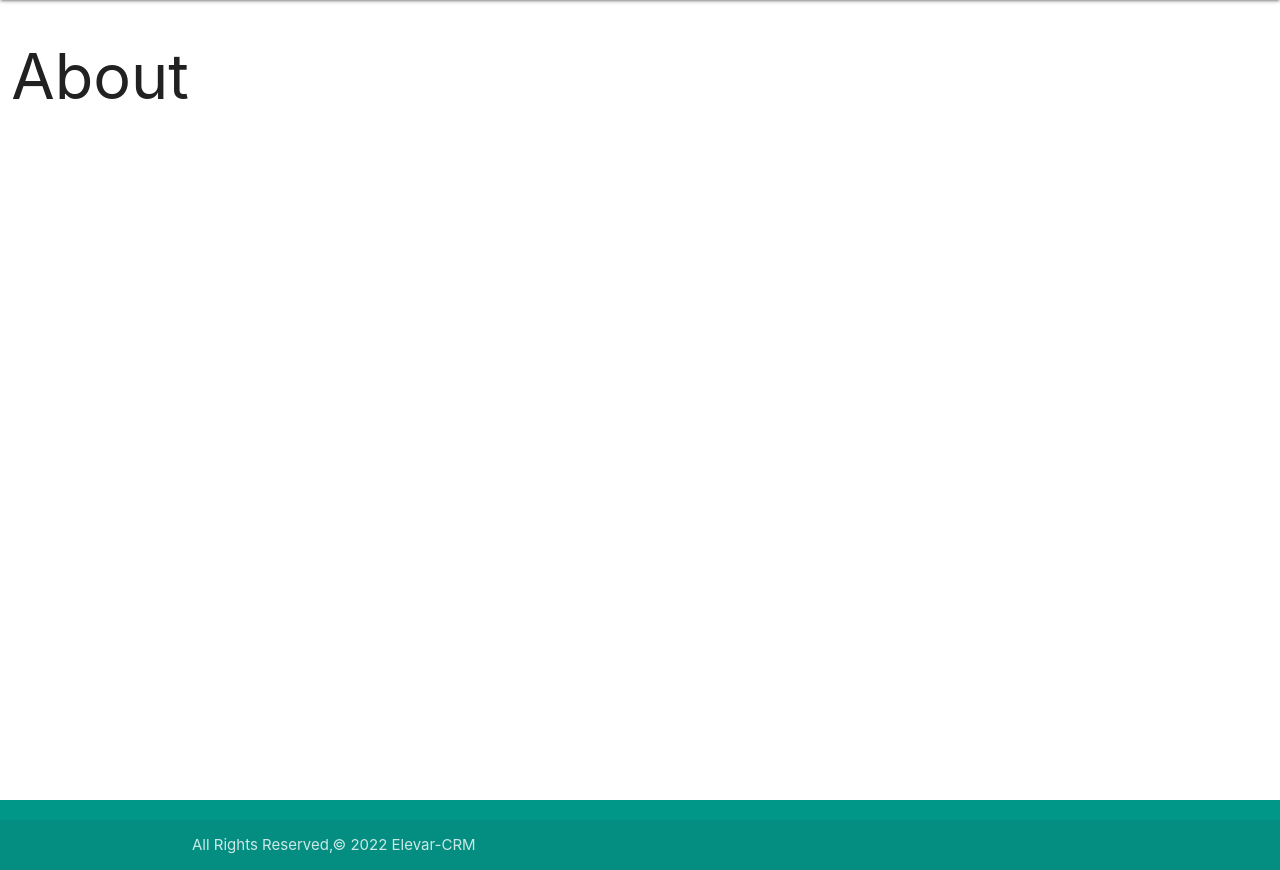
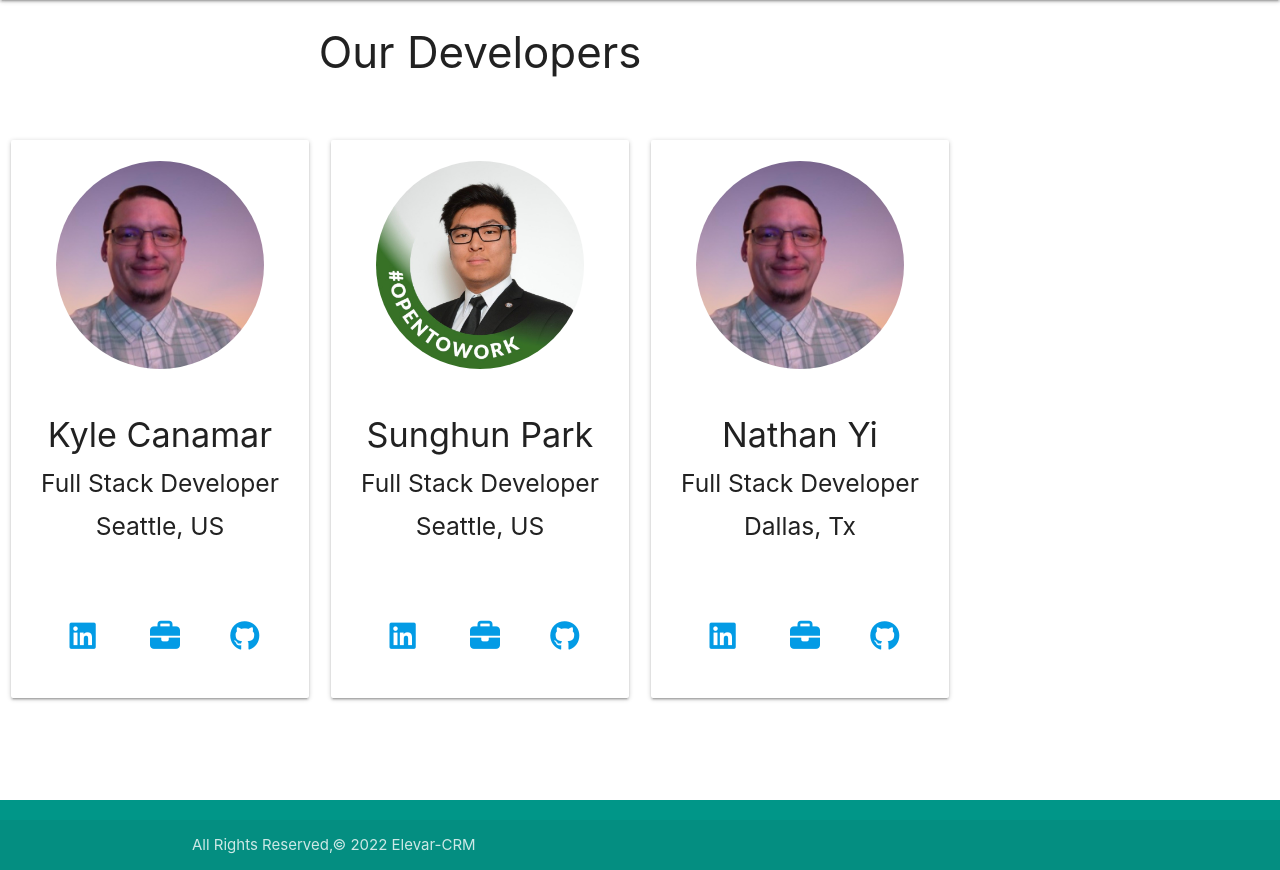
Before and after one commit to SunghunP/Elevar_crm, a Django app: page /about/ in a window 1280 px wide. Shown: the part 64-934 px from the top of the page. Run offline with Django 4.2, Linux system fonts and the light colour scheme; some libraries are stand-ins or nearby versions.

Commit message:
adds about page

```diff
--- a/elevar_crm/settings.py
+++ b/elevar_crm/settings.py
@@ -10,6 +10,8 @@ For the full list of settings and their values, see
 https://docs.djangoproject.com/en/4.0/ref/settings/
 """
 import environ
+
+import elevar_crm
 env = environ.Env()
 environ.Env.read_env()
 from pathlib import Path
@@ -41,6 +43,7 @@ INSTALLED_APPS = [
     'django.contrib.messages',
     'django.contrib.staticfiles',
     'phonenumber_field',
+    'elevar_crm',
 ]
 
 MIDDLEWARE = [
--- a/main_app/static/css/style.css
+++ b/main_app/static/css/style.css
@@ -1,4 +1,5 @@
-html,body {
+html,
+body {
   height: 100vh;
 }
 
@@ -31,10 +32,12 @@ main.row {
 
 .menu-card {
   width: 100%;
-	margin: 20px
+  margin: 20px;
 }
 
-.menu-card, .menu-link, .menu-item {
+.menu-card,
+.menu-link,
+.menu-item {
   border-radius: 15px;
 }
 
@@ -74,12 +77,11 @@ i.fa-solid {
 
 .medium.material-icons {
   margin: 5px 10px;
-
 }
 
 .card {
   overflow: auto;
-	max-height: 300px;
+  max-height: auto;
 }
 
 .products {
@@ -100,3 +102,24 @@ i.fa-solid {
 .contact-detail-item {
   font-size: large;
 }
+
+#headshot {
+  border-radius: 50%;
+  width: 70%;
+  margin-top: 1.4em;
+
+}
+
+.center-image {
+  display: block;
+  margin-left: auto;
+  margin-right: auto;
+}
+
+#about-card {
+	margin-top: 3em;
+}
+
+.about-icon{
+	padding: .6em;
+}
--- a/main_app/templates/about.html
+++ b/main_app/templates/about.html
@@ -1,4 +1,166 @@
-{% extends 'base.html' %}
-{% block content %}
-<h1>About</h1>
-{% endblock %}
+{% extends 'base.html' %} {% block content %} {% load static %}
+<h3 class="center-align">Our Developers</h3>
+{% comment %}
+<div class="row center-align">
+  <div class="col s3 push-s1">
+    <div class="card">
+      <div class="card-image">
+        <img src="{% static 'images/kylepic.png' %}" />
+        <span class="card-title">Card Title</span>
+      </div>
+      <div class="card-content">
+        <p>
+          I am a very simple card. I am good at containing small about-icon bits of
+          information. I am convenient because I require little markup to use
+          effectively.
+        </p>
+      </div>
+    </div>
+  </div>
+  <div class="col s3 push-s1">
+    <div class="card">
+      <div class="card-image">
+        <img src="{% static 'images/kylepic.png' %}" />
+        <span class="card-title">Card Title</span>
+      </div>
+      <div class="card-content">
+        <p>
+          I am a very simple card. I am good at containing small about-icon bits of
+          information. I am convenient because I require little markup to use
+          effectively.
+        </p>
+      </div>
+    </div>
+  </div>
+  <div class="col s3 push-s1">
+    <div class="card">
+      <div class="card-image">
+        <img src="{% static 'images/kylepic.png' %}" />
+        <span class="card-title">Card Title</span>
+      </div>
+      <div class="card-content">
+        <p>
+          I am a very simple card. I am good at containing small about-icon bits of
+          information. I am convenient because I require little markup to use
+          effectively.
+        </p>
+      </div>
+    </div>
+  </div>
+  {% endcomment %}
+  <div class="row center-align">
+    <div class="col s4">
+      <div id="about-card" class="card">
+        <div class="card-image">
+          <img
+            class="center-image"
+            id="headshot"
+            src="{% static 'images/kylepic.png' %}"
+            alt="My Image"
+          />
+        </div>
+        <div class="card-content">
+          <h4>Kyle Canamar</h4>
+          <h5>Full Stack Developer</h5>
+          <h5>Seattle, US</h5>
+        </div>
+        <div class="card-content">
+          <a
+            class='about-icon'
+
+            href="https://www.linkedin.com/in/kyle-canamar/"
+            target="_blank"
+            ><i class="fa-brands fa-linkedin small about-icon"></i
+          ></a>
+          <a
+
+            href=""
+            target="_blank"
+            ><i class="fa-solid fa-briefcase small about-icon"></i></a>
+          <a
+
+            href="https://www.github.com/kcanamar/"
+            target="_blank"
+            ><i class="fa-brands fa-github small about-icon"></i
+          ></a>
+        </div>
+      </div>
+    </div>
+
+   <div class="col s4">
+      <div id="about-card" class="card">
+        <div class="card-image">
+          <img
+            class="center-image"
+            id="headshot"
+            src="{% static 'images/joepic.png' %}"
+            alt="My Image"
+          />
+        </div>
+        <div class="card-content">
+          <h4>Sunghun Park</h4>
+          <h5>Full Stack Developer</h5>
+          <h5>Seattle, US</h5>
+        </div>
+        <div class="card-content">
+          <a
+            class='about-icon'
+
+            href="https://www.linkedin.com/in/sunghunp/"
+            target="_blank"
+            ><i class="fa-brands fa-linkedin small about-icon"></i
+          ></a>
+          <a
+
+            href=""
+            target="_blank"
+            ><i class="fa-solid fa-briefcase small about-icon"></i></a>
+          <a
+
+            href="https://github.com/SunghunP/"
+            target="_blank"
+            ><i class="fa-brands fa-github small about-icon"></i
+          ></a>
+        </div>
+      </div>
+    </div>
+     <div class="col s4">
+      <div id="about-card" class="card">
+        <div class="card-image">
+          <img
+            class="center-image"
+            id="headshot"
+            src="{% static 'images/kylepic.png' %}"
+            alt="My Image"
+          />
+        </div>
+        <div class="card-content">
+          <h4>Nathan Yi</h4>
+          <h5>Full Stack Developer</h5>
+          <h5>Dallas, Tx</h5>
+        </div>
+        <div class="card-content">
+          <a
+            class='about-icon'
+
+            href="https://www.linkedin.com/in/yi-nathan/"
+            target="_blank"
+            ><i class="fa-brands fa-linkedin small about-icon"></i
+          ></a>
+          <a
+
+            href=""
+            target="_blank"
+            ><i class="fa-solid fa-briefcase small about-icon"></i></a>
+          <a
+
+            href="https://www.github.com/yinathan"
+            target="_blank"
+            ><i class="fa-brands fa-github small about-icon"></i
+          ></a>
+        </div>
+      </div>
+    </div>
+  </div>
+  {% endblock %}
+</div>
```
Also changed, not shown: elevar_crm/urls.py (line endings or trailing spaces), main_app/static/images/joepic.png (added), main_app/static/images/kylepic.png (added). Lines whose indentation alone changed are shown as unchanged.
